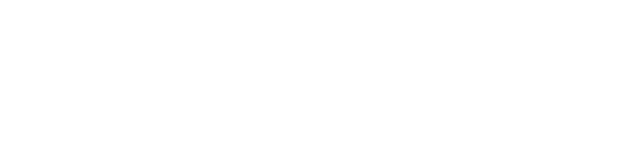
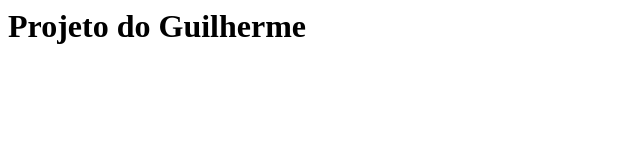
Before and after one commit to GuilhermeGolfetto/curso-git, a plain HTML site: page index.html in a window 1280 px wide. Shown: the whole page, without its empty margins (0-640 px from the left). Drawn offline with Linux system fonts and the light colour scheme.

Commit message:
Titulo da pagina

```diff
--- a/index.html
+++ b/index.html
@@ -3,6 +3,6 @@
 
 	</head>
 	<body>
-
+		<h1>Projeto do Guilherme</h1>
 	</body>
 </html>
```
